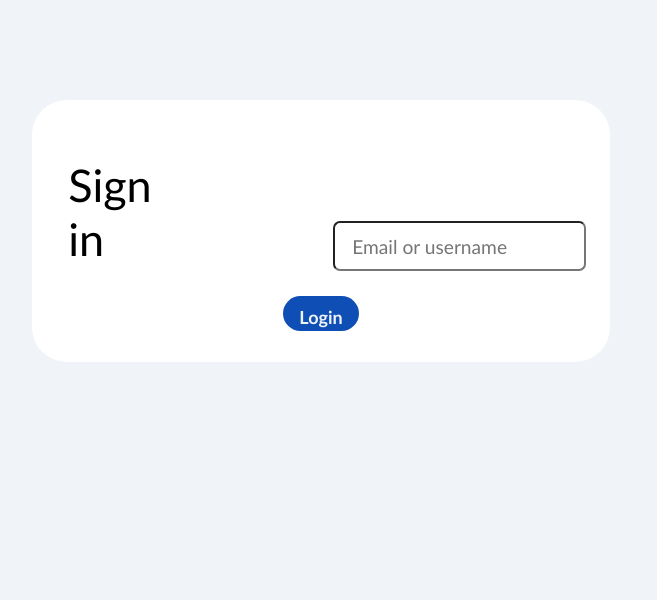
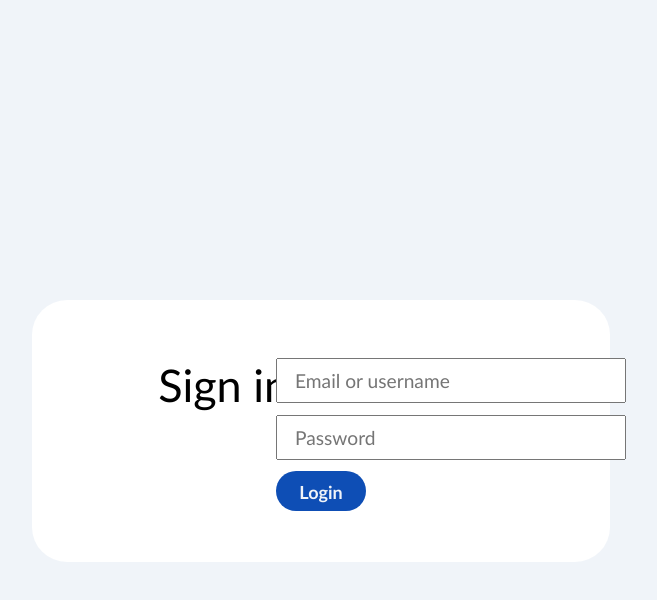
Before and after one commit to Ramiramiramram/LabActivity-3_Gujilde, a plain HTML site: page index.html in a window 1280 px wide. Shown: the whole page, without its empty margins (319-976 px from the left). Drawn offline with Linux system fonts and the light colour scheme.

Commit message:
index.html

```diff
--- a/index.html
+++ b/index.html
@@ -15,38 +15,56 @@
             background-color: white;
             text-align: center;
             display: block;
-            margin-top: 100px;
+            margin-top: 300;
             margin-left: auto;
             margin-right: auto;
 
         }
         h1{
-            margin-right: 500px;
-            margin-top: -50px;
+            position: absolute;
+            margin-top: -50;
+            margin-left: 90;
             font-family: 'Gill Sans', 'Gill Sans MT', Calibri, 'Trebuchet MS', sans-serif;
             font-weight: 100;
             font-size: 45px;
         }
-        input{
-            margin-left: 265px;
-            margin-top: -75px;
-            border-radius: 7px;
-            height: 50px;
-            width: 50%;
+        .username{
+            position: absolute;
+            margin-top: -50;
+            margin-left: -45;
+            height: 45px;
+            width: 350px;
+            padding: 17px;
+            font-family: 'Gill Sans', 'Gill Sans MT', Calibri, 'Trebuchet MS', sans-serif;
+            font-size: 120%;
+            font-weight: lighter;
+        }
+        .username:focus-visible{
+            outline: 2px solid #0E4EB5;
+        }
+        .password{
+            position: absolute;
+            margin-top: -65;
+            margin-left: -45;
+            height: 45px;
+            width: 350px;
             padding: 17px;
             font-family: 'Gill Sans', 'Gill Sans MT', Calibri, 'Trebuchet MS', sans-serif;
             font-size: 120%;
             font-weight: lighter;
         }
         button{
+            position: absolute;
+            margin-top: -45;
+            margin-left: -45;
             font-family: 'Gill Sans', 'Gill Sans MT', Calibri, 'Trebuchet MS', sans-serif;
             font-size: large;
             font-weight: bold;
             background-color: #0E4EB5;
             color: #f0f4F9;
             border: 0px;
-            height: 30%;
-            width: 15%;
+            height: 40px;
+            width: 90px;
             padding: 10px;
             border-radius: 70px;
         }
@@ -62,8 +80,9 @@
     <table>
         <div class="div">
                 <h1>Sign in</h1>
-                <input type="text" placeholder="Email or username">
-                <button>
+                <input class="username" type="text" placeholder="Email or username">
+                <br><br><br><br><input class="password" type="password" placeholder="Password">
+                <br><br><button>
                     Login
                 </button>
             </div>
```
